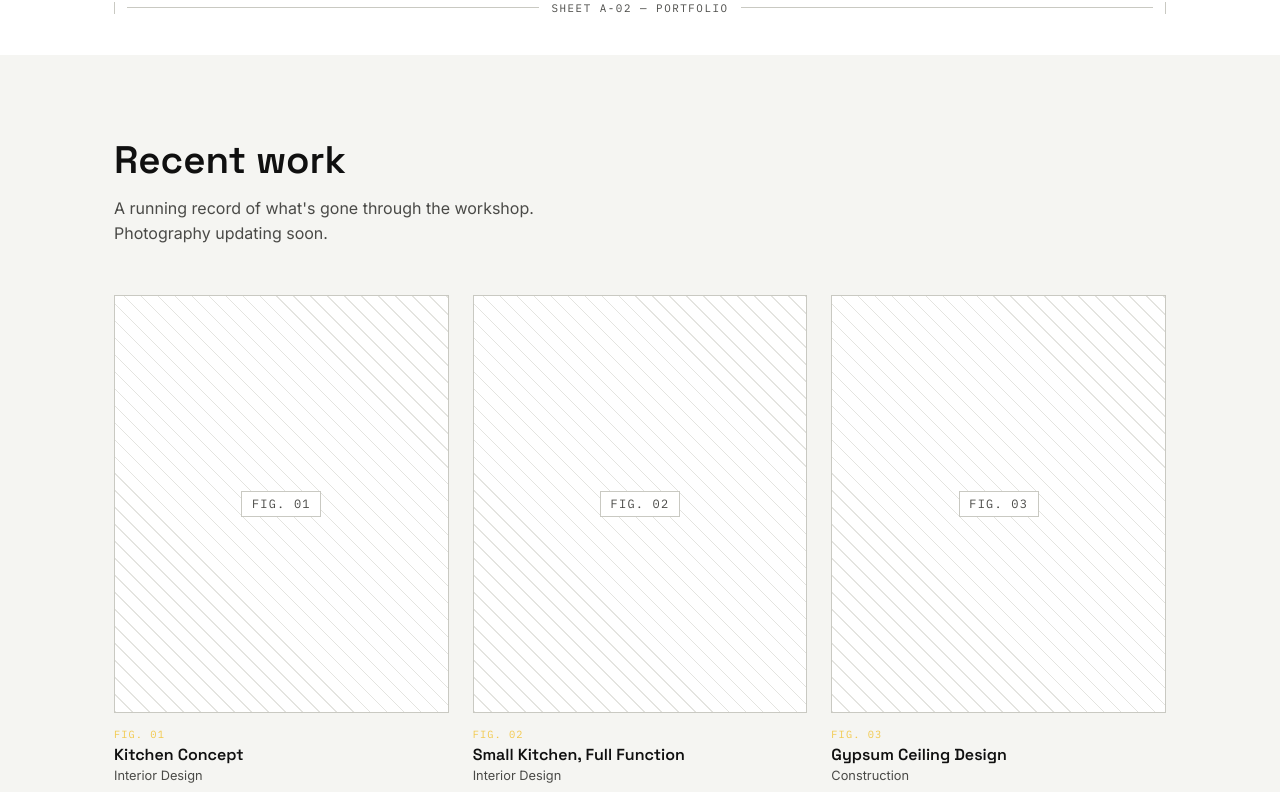
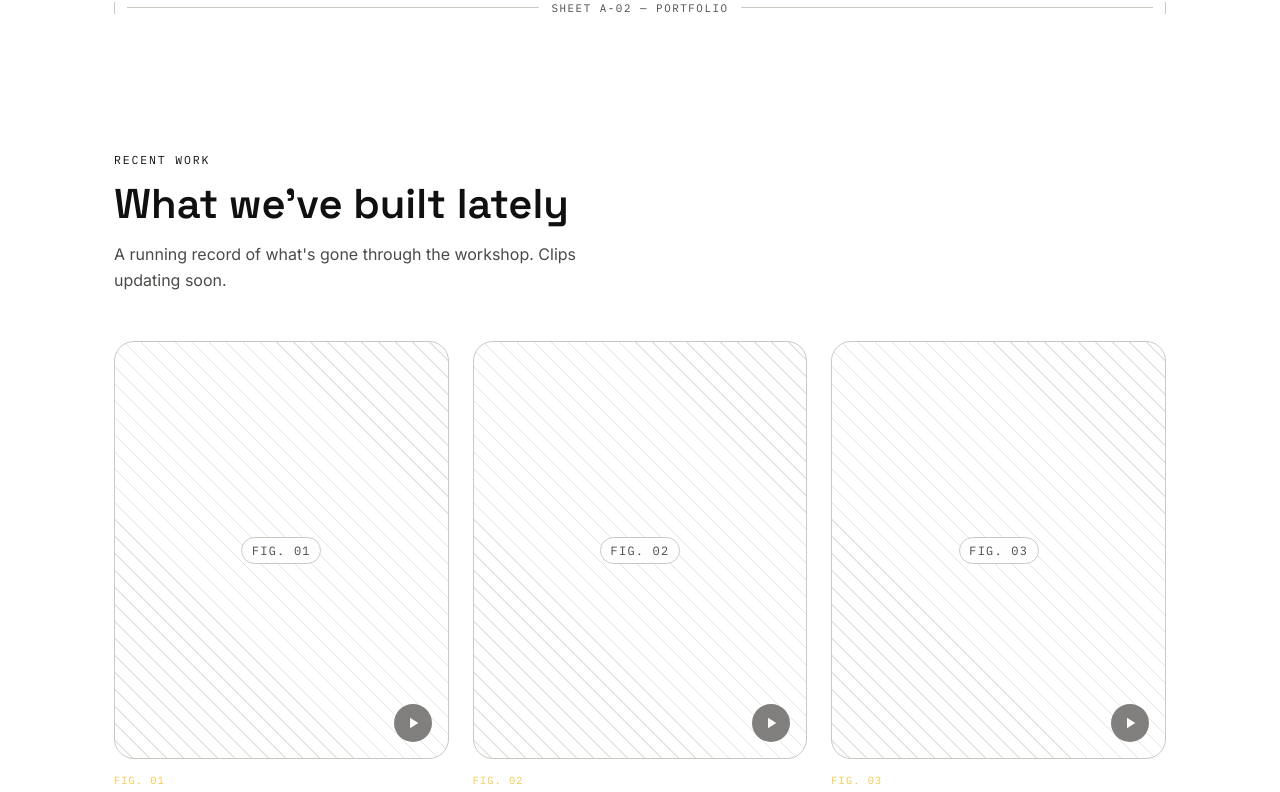
Before and after one commit to Becky-234/Active-Interiors, a Vue app: page / in a window 1280 px wide. Shown: the part 1699-2491 px from the top of the page. Built offline with nearby package versions, Linux system fonts and the light colour scheme; the HTML template or start-up script is replaced by a standard one.

Commit message:
style: change to video containers and add glass designs

```diff
--- a/src/components/Portfolio.vue
+++ b/src/components/Portfolio.vue
@@ -5,19 +5,21 @@
   fig: string
   title: string
   tag: string
-  img: string | null
+  video: string | null
+  poster: string | null
 }
 
-// TODO: once photos arrive, replace `img: null` with the real
-// image path (e.g. import kitchen1 from '../assets/work/kitchen-1.jpg')
-// and swap the <div class="ph"> block below for <img :src="img" />
+// TODO: once clips arrive, replace `video: null` with the real
+// video path (place files in src/assets/work/ and import them,
+// e.g. import kitchenClip from '../assets/work/kitchen-1.mp4')
+// `poster` is an optional thumbnail shown before the video plays.
 const work: WorkItem[] = [
-  { fig: '01', title: 'Kitchen Concept', tag: 'Interior Design', img: null },
-  { fig: '02', title: 'Small Kitchen, Full Function', tag: 'Interior Design', img: null },
-  { fig: '03', title: 'Gypsum Ceiling Design', tag: 'Construction', img: null },
-  { fig: '04', title: 'Modern Ceiling Design', tag: 'Renovation', img: null },
-  { fig: '05', title: 'Full Kitchen Renovation', tag: 'Renovation', img: null },
-  { fig: '06', title: 'Marble Finish Kitchen', tag: 'Interior Design', img: null }
+  { fig: '01', title: 'Kitchen Concept', tag: 'Interior Design', video: null, poster: null },
+  { fig: '02', title: 'Small Kitchen, Full Function', tag: 'Interior Design', video: null, poster: null },
+  { fig: '03', title: 'Gypsum Ceiling Design', tag: 'Construction', video: null, poster: null },
+  { fig: '04', title: 'Modern Ceiling Design', tag: 'Renovation', video: null, poster: null },
+  { fig: '05', title: 'Full Kitchen Renovation', tag: 'Renovation', video: null, poster: null },
+  { fig: '06', title: 'Marble Finish Kitchen', tag: 'Interior Design', video: null, poster: null }
 ]
 
 const el = useReveal()
@@ -26,19 +28,44 @@
 <template>
   <section id="portfolio" class="portfolio">
     <div class="wrap reveal" ref="el">
-      <h2>Recent work</h2>
-      <p class="lede">A running record of what's gone through the workshop. Photography updating soon.</p>
+      <p class="eyebrow">Recent work</p>
+      <h2>What we've built lately</h2>
+      <p class="lede">A running record of what's gone through the workshop. Clips updating soon.</p>
 
       <div class="grid">
-        <figure v-for="w in work" :key="w.fig" class="item">
+        <figure
+          v-for="(w, i) in work"
+          :key="w.fig"
+          class="item"
+          :style="{ '--i': i }"
+        >
           <div class="ph">
-            <img v-if="w.img" :src="w.img" :alt="w.title" />
-            <span v-else class="ph-mark">FIG. {{ w.fig }}</span>
+            <video
+              v-if="w.video"
+              :src="w.video"
+              :poster="w.poster ?? undefined"
+              muted
+              loop
+              playsinline
+              controls
+            />
+            <template v-else>
+              <span class="ph-mark">FIG. {{ w.fig }}</span>
+              <span class="ph-play">
+                <svg viewBox="0 0 24 24" width="18" height="18" fill="none">
+                  <path d="M8 5v14l11-7z" fill="currentColor" />
+                </svg>
+              </span>
+            </template>
+
+            <div class="overlay">
+              <span class="tag-pill">{{ w.tag }}</span>
+              <span class="title">{{ w.title }}</span>
+            </div>
           </div>
           <figcaption>
             <span class="fig">FIG. {{ w.fig }}</span>
-            <span class="title">{{ w.title }}</span>
-            <span class="tag">{{ w.tag }}</span>
+            <span class="cap-title">{{ w.title }}</span>
           </figcaption>
         </figure>
       </div>
@@ -48,12 +75,16 @@
 
 <style scoped>
 .portfolio {
-  padding: clamp(3rem, 7vw, 5rem) 0;
-  background: var(--paper-dim);
+  padding: clamp(3.5rem, 8vw, 6rem) 0;
+}
+
+.eyebrow {
+  display: block;
+  margin-bottom: 0.5rem;
 }
 
 h2 {
-  font-size: clamp(1.8rem, 3.4vw, 2.4rem);
+  font-size: clamp(1.9rem, 3.6vw, 2.6rem);
 }
 
 .lede {
@@ -73,7 +104,9 @@
 }
 
 .ph {
+  position: relative;
   aspect-ratio: 4 / 5;
+  border-radius: 20px;
   border: 1px solid var(--line-strong);
   background-image:
     repeating-linear-gradient(45deg, var(--line) 0, var(--line) 1px, transparent 1px, transparent 12px);
@@ -82,9 +115,15 @@
   align-items: center;
   justify-content: center;
   overflow: hidden;
+  transition: transform 0.4s ease, box-shadow 0.4s ease;
 }
 
-.ph img {
+.ph:hover {
+  transform: translateY(-6px);
+  box-shadow: 0 22px 40px -18px rgba(26, 24, 21, 0.35);
+}
+
+.ph video {
   width: 100%;
   height: 100%;
   object-fit: cover;
@@ -95,9 +134,67 @@
   font-size: 0.75rem;
   letter-spacing: 0.1em;
   color: var(--ink-soft);
-  background: var(--paper);
+  background: rgba(255, 255, 255, 0.6);
+  backdrop-filter: blur(8px);
   padding: 0.3rem 0.6rem;
+  border-radius: 999px;
   border: 1px solid var(--line-strong);
+}
+
+.ph-play {
+  position: absolute;
+  bottom: 1rem;
+  right: 1rem;
+  width: 38px;
+  height: 38px;
+  border-radius: 999px;
+  display: grid;
+  place-items: center;
+  color: var(--off-white);
+  background: rgba(26, 24, 21, 0.55);
+  backdrop-filter: blur(6px);
+}
+
+/* -------- glass caption overlay on hover -------- */
+.overlay {
+  position: absolute;
+  inset: 0;
+  display: flex;
+  flex-direction: column;
+  justify-content: flex-end;
+  gap: 0.4rem;
+  padding: 1.1rem;
+  background: linear-gradient(to top, rgba(26, 24, 21, 0.65), transparent 60%);
+  opacity: 0;
+  transform: translateY(6px);
+  transition: opacity 0.3s ease, transform 0.3s ease;
+  pointer-events: none;
+}
+
+.ph:hover .overlay {
+  opacity: 1;
+  transform: translateY(0);
+}
+
+.tag-pill {
+  align-self: flex-start;
+  font-family: var(--font-mono);
+  font-size: 0.62rem;
+  letter-spacing: 0.1em;
+  text-transform: uppercase;
+  color: var(--off-white);
+  background: rgba(250, 248, 243, 0.18);
+  backdrop-filter: blur(6px);
+  border: 1px solid rgba(255, 255, 255, 0.3);
+  padding: 0.25rem 0.65rem;
+  border-radius: 999px;
+}
+
+.overlay .title {
+  color: var(--off-white);
+  font-family: var(--font-display);
+  font-weight: 600;
+  font-size: 1.05rem;
 }
 
 figcaption {
@@ -114,15 +211,10 @@
   color: var(--brass);
 }
 
-.title {
+.cap-title {
   font-family: var(--font-display);
   font-weight: 600;
   font-size: 1rem;
-}
-
-.tag {
-  font-size: 0.8rem;
-  color: var(--ink-soft);
 }
 
 @media (max-width: 900px) {
```
